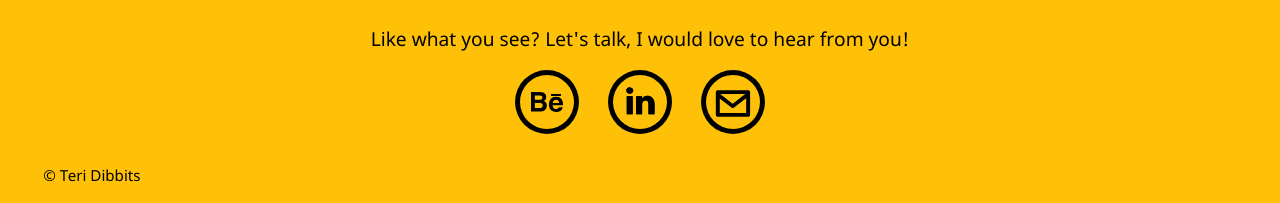
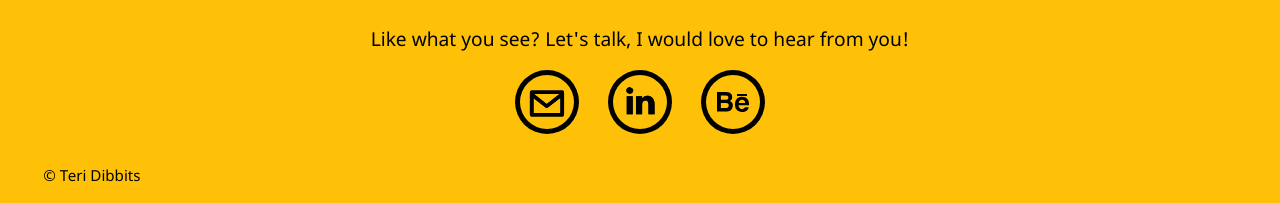
Before and after one commit to TeriDibbits/teridibbits.ca, a Jekyll site: the page built from index.html, in a window 1280 px wide and 900 px high, scrolled down 1618 px. Shown: the part 694-897 px from the top of the window. Built offline with Jekyll 4.4.1, drawn with Linux system fonts in a browser that asks for light colours.

Commit message:
changed order of icons in footer

```diff
--- a/_layouts/default.html
+++ b/_layouts/default.html
@@ -72,9 +72,9 @@
     <p itemprop="description" class="footer-text regular-body"> Like what you see? Let's talk, I would love to hear from you!</p>
     <ul class="icon-group grid grid-middle list-group">
       <li class="island-1-2 unit xs-1-3 s-1-3 m-1-3 l-1-3">
-        <a itemprop="url" class="footer-icon" href="https://www.behance.net/dibb0005e6af">
+        <a itemprop="email" class="footer-icon" href="mailto: hello@teridibbits.ca">
           <i class="icon i-64">
-            <svg><use xlink:href="{{site.baseurl}}/images/icons.svg#behance" /></svg>
+            <svg><use xlink:href="{{site.baseurl}}/images/icons.svg#email" /></svg>
           </i>
         </a>
       </li>
@@ -86,9 +86,9 @@
         </a>
       </li>
       <li class="island-1-2 unit xs-1-3 s-1-3 m-1-3 l-1-3">
-        <a itemprop="email" class="footer-icon" href="mailto: hello@teridibbits.ca">
+        <a itemprop="url" class="footer-icon" href="https://www.behance.net/dibb0005e6af">
           <i class="icon i-64">
-            <svg><use xlink:href="{{site.baseurl}}/images/icons.svg#email" /></svg>
+            <svg><use xlink:href="{{site.baseurl}}/images/icons.svg#behance" /></svg>
           </i>
         </a>
       </li>
```
